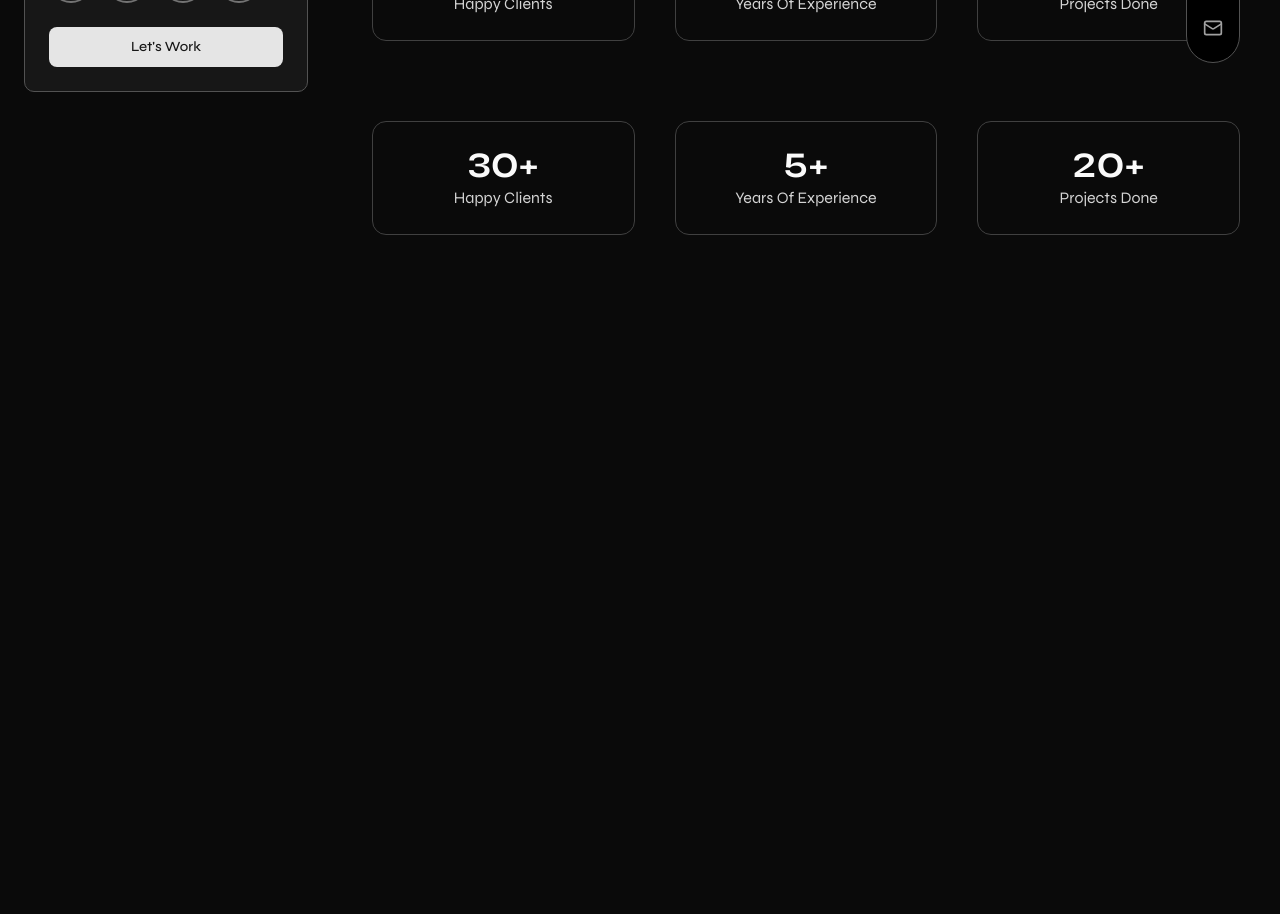
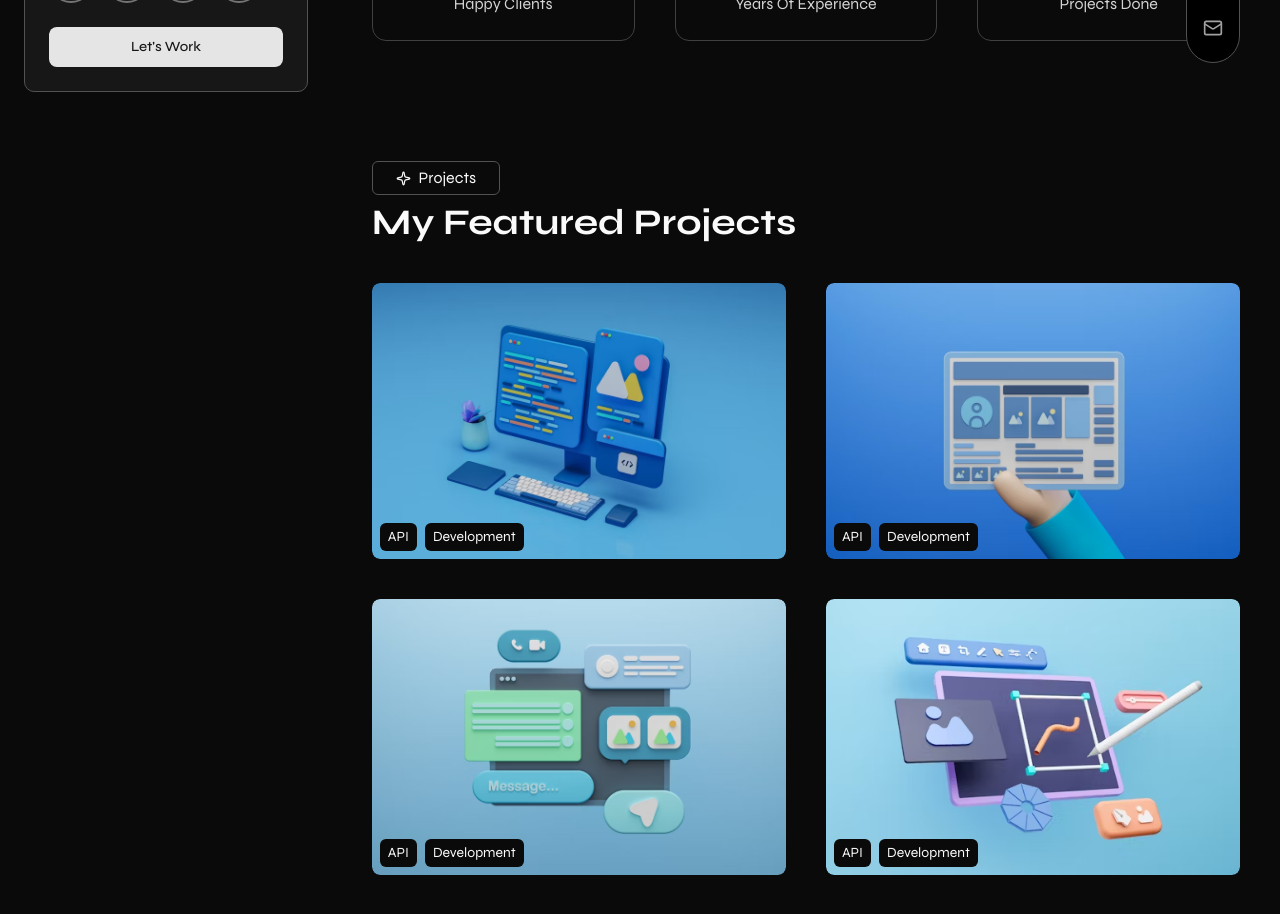
Before and after one commit to aditekaw/personal-portfolio-adit, a React (Vite) app: page / in a window 1280 px wide. Shown: the part 500-1414 px from the top of the page. Before the commit the page ends 800 px from the top, so only its background shows below. Built offline with nearby package versions, Linux system fonts and the light colour scheme.

Commit message:
feat: adding Project section

```diff
--- a/src/App.tsx
+++ b/src/App.tsx
@@ -9,7 +9,7 @@
 import { useEffect } from 'react';
 import { Hero } from '@/components/Hero';
 import { Stats } from '@/components/Stats';
-import { Projects } from './components/Projects';
+import { Projects } from '@/components/Projects';
 
 /**
  * Components
--- /dev/null
+++ b/src/components/ProjectCard.tsx
@@ -0,0 +1,51 @@
+/**
+ * @copyright aditekaw
+ * @license Apache-2.0 className="0"></Apache-2>
+ */
+
+/**
+ * Node modules
+ */
+import { motion } from 'motion/react';
+
+/**
+ * Custom modules
+ */
+import { fadeUp } from '@/lib/animations';
+
+/**
+ * Types
+ */
+import type { Project } from '@/types';
+
+export const ProjectCard = ({
+  imgSrc,
+  projectLink,
+  tags,
+  title,
+}: ProjectType) => {
+  return (
+    <motion.div
+      variants={fadeUp}
+      className='relative'
+    >
+      <figure className='overflow-hidden rounded-md'>
+        <img
+          src={imgSrc}
+          alt={title}
+          className='rounded-md transition duration-500 hover:scale-115 w-full'
+        />
+      </figure>
+      <div className='absolute bottom-0 p-2 flex gap-2'>
+        {tags.map((tag, i) => (
+          <span
+            key={i}
+            className='bg-background hover:bg-primary hover:text-black py-1 px-2 rounded-sm text-sm cursor-pointer'
+          >
+            {tag}
+          </span>
+        ))}
+      </div>
+    </motion.div>
+  );
+};
--- a/src/components/Projects.tsx
+++ b/src/components/Projects.tsx
@@ -11,34 +11,49 @@
 /**
  * Custom modules
  */
-import { fadeUp, staggerContainer } from '@/lib/animations';
-
+import { staggerContainer } from '@/lib/animations';
 /**
  * Constants
  */
-import { statsData } from '@/constants';
+import { projectsData } from '@/constants';
+import { ProjectCard } from '@/components/ProjectCard';
+
+/**
+ * Components
+ */
+import { SectionHeader } from '@/components/SectionHeader';
 
 export const Projects = () => {
   return (
     <motion.section
       initial='hidden'
       whileInView='visible'
-      viewport={{ once: true, amount: 0.8 }}
-      variants={staggerContainer(0.6)}
-      className='grid grid-cols-1 sm:grid-cols-2 md:grid-cols-3 gap-10 mt-20'
+      viewport={{ once: true, amount: 0.3 }}
+      variants={staggerContainer(0)}
+      className='mt-30 scroll-mt-10'
+      id='projects'
     >
-      {statsData.map((stats, i) => (
-        <motion.div
-          key={i}
-          variants={fadeUp}
-          className='border border-neutral-700 rounded-xl flex justify-center items-center flex-col py-6'
-        >
-          <p className='text-4xl capitalize font-bold lining-nums'>
-            {stats.number}
-          </p>
-          <p className='text-neutral-300'>{stats.label}</p>
-        </motion.div>
-      ))}
+      <SectionHeader
+        subtitle='Projects'
+        title='My featured projects'
+      />
+      <motion.div
+        className='grid md:grid-cols-2 gap-10 mt-10'
+        initial='hidden'
+        whileInView='visible'
+        viewport={{ once: true, amount: 0.3 }}
+        variants={staggerContainer(0.5)}
+      >
+        {projectsData.map((project, i) => (
+          <ProjectCard
+            key={i}
+            imgSrc={project.imgSrc}
+            projectLink={project.projectLink}
+            tags={project.tags}
+            title={project.title}
+          />
+        ))}
+      </motion.div>
     </motion.section>
   );
 };
--- /dev/null
+++ b/src/components/SectionHeader.tsx
@@ -0,0 +1,44 @@
+/**
+ * @copyright aditekaw
+ * @license Apache-2.0 className="0"></Apache-2>
+ */
+
+/**
+ * Node modules
+ */
+import { motion } from 'motion/react';
+
+/**
+ * Custom modules
+ */
+import { fadeUp } from '@/lib/animations';
+
+/**
+ * Assets
+ */
+import { SparkleIcon } from 'lucide-react';
+
+export const SectionHeader = ({
+  title,
+  subtitle,
+}: {
+  title: string;
+  subtitle: string;
+}) => {
+  return (
+    <>
+      <motion.p
+        variants={fadeUp}
+        className='flex items-center justify-center py-1 gap-2 border border-neutral-600 rounded-sm w-32'
+      >
+        <SparkleIcon size={15} /> {subtitle}
+      </motion.p>
+      <motion.h2
+        variants={fadeUp}
+        className='text-4xl font-bold capitalize mt-2 md:max-w-3xl'
+      >
+        {title}
+      </motion.h2>
+    </>
+  );
+};
```
